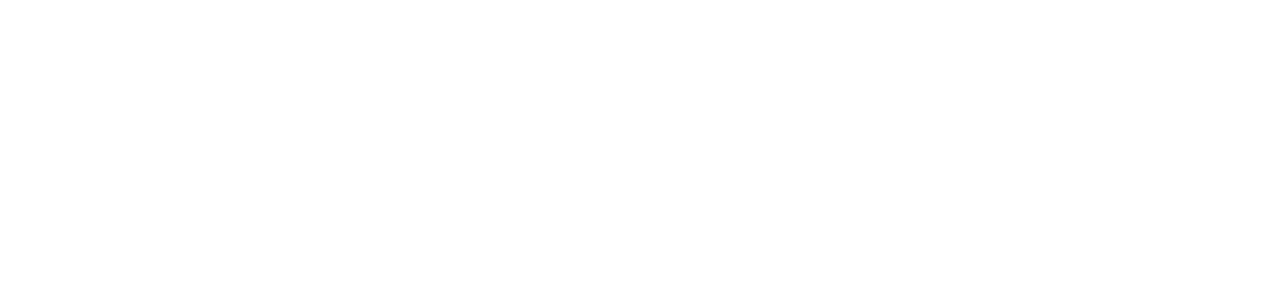
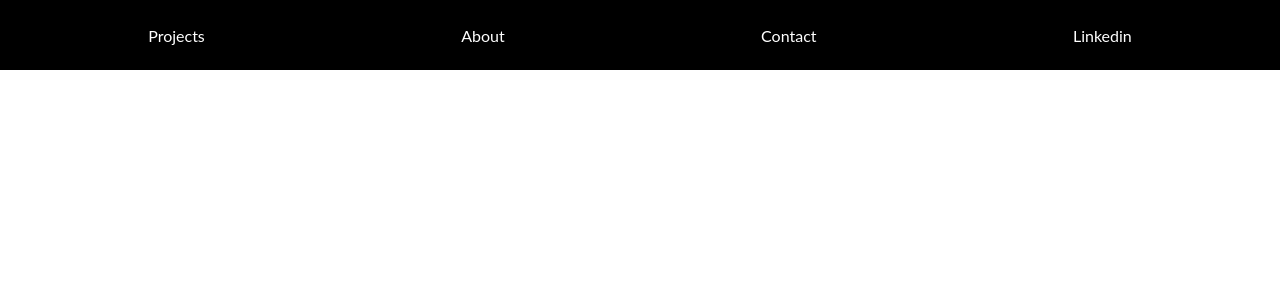
Before and after one commit to thebeebop/portfolioTwo, a React (Create React App) app in the folder portfolio/: page / in a window 1280 px wide. Shown: the top 300 px of the page. Built offline with nearby package versions, Linux system fonts and the light colour scheme.

Commit message:
Added Header component

```diff
--- a/portfolio/src/App.js
+++ b/portfolio/src/App.js
@@ -1,5 +1,11 @@
+import Header from "./components/header";
+
 function App() {
-  return <div className="app"></div>;
+  return (
+    <div className="app">
+      <Header />
+    </div>
+  );
 }
 
 export default App;
--- /dev/null
+++ b/portfolio/src/components/header.jsx
@@ -0,0 +1,24 @@
+export default function Header() {
+  return (
+    <>
+      <nav style={{ height: 70 }}>
+        <ul
+          style={{
+            height: "100%",
+            listStyle: "none",
+            display: "flex",
+            justifyContent: "space-around",
+            padding: 20,
+            color: "white",
+            backgroundColor: "black",
+          }}
+        >
+          <li>Projects</li>
+          <li>About</li>
+          <li>Contact</li>
+          <li>Linkedin</li>
+        </ul>
+      </nav>
+    </>
+  );
+}
--- a/portfolio/src/index.css
+++ b/portfolio/src/index.css
@@ -6,7 +6,15 @@
 
 body {
   height: 100vh;
-  font-family: 'Poppins';
+  font-family: 'Lato', sans-serif;
+  font-size: 16px;
+  font-weight: 400;
+}
+
+ li {
+  display: flex;
+  justify-content: center;
+  align-items: center;
 }
 
 #root {
@@ -18,4 +26,5 @@
 
 .app {
   text-align: center;
+  width: 100%;
 }
```
Also changed, not shown: portfolio/public/index.html (+1 -16 lines), 1 other file (tests, documents, lock files or other folders).
